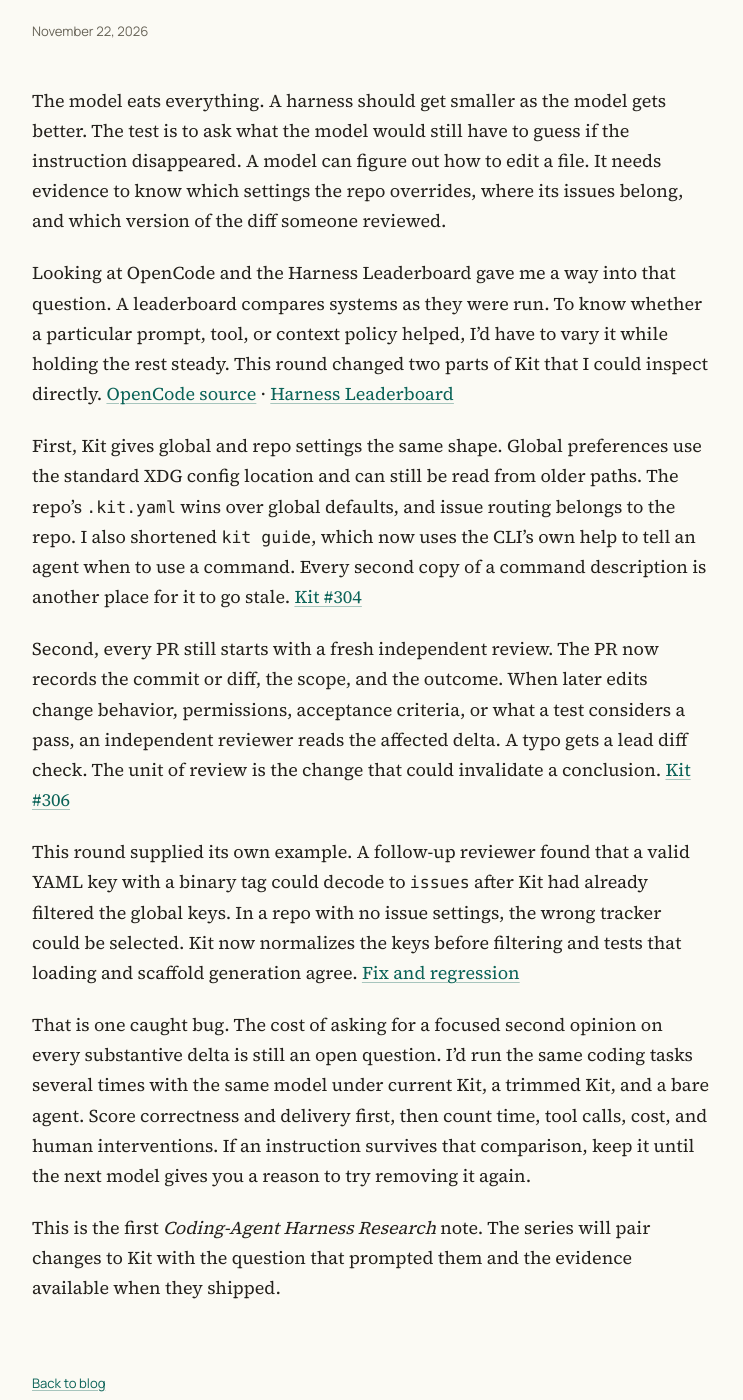
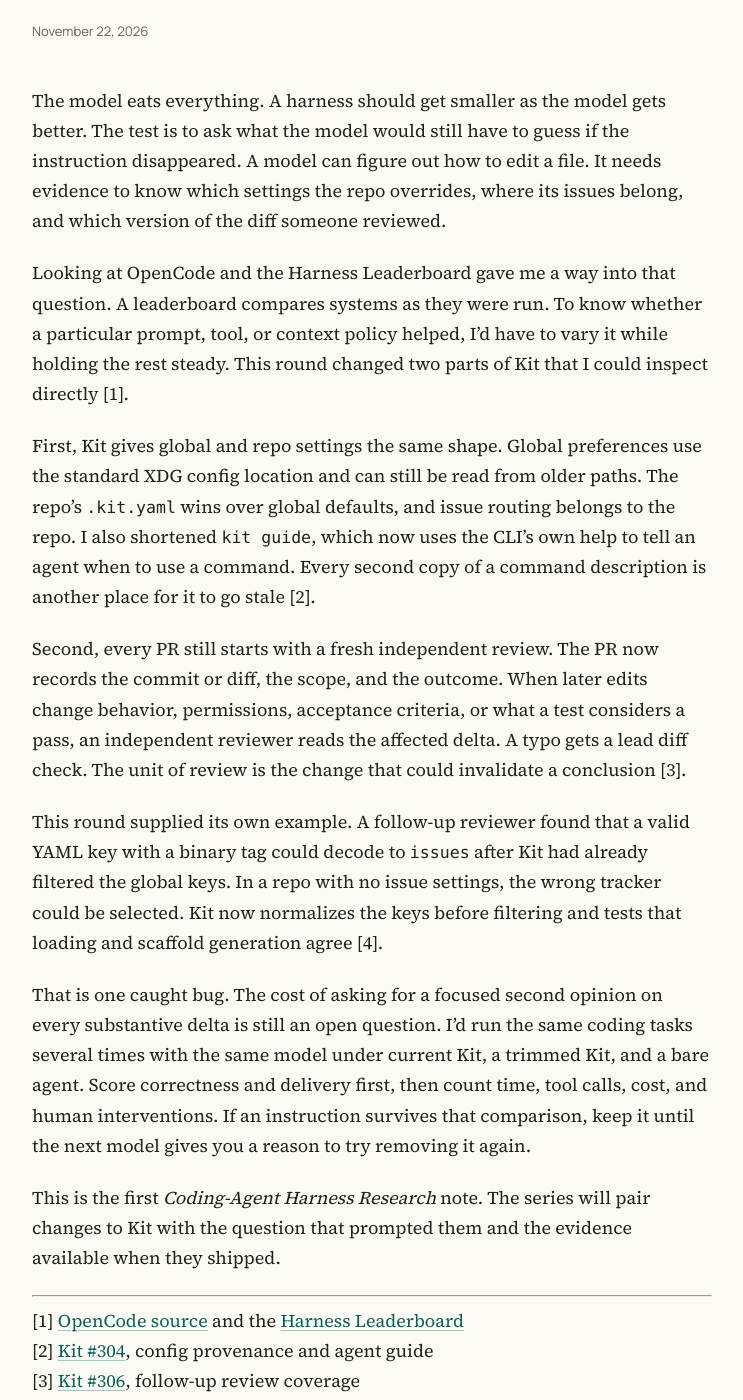
Before and after one commit to jamesonstone/jamesonstone.github.io, a Jekyll site: the page built from _posts/2026-11-22-coding-agent-harness-research-what-the-repo-knows.md, in a window 1280 px wide and 1400 px high, scrolled down 545 px. Shown: the whole window, without its empty margins (268-1011 px from the left). Built offline with Jekyll 4.4.1, drawn with Linux system fonts in a browser that asks for light colours; some of the changed text lies outside the part shown.

Commit message:
docs(GH-118): :memo: follow the site's post reference format

```diff
--- a/_posts/2026-11-22-coding-agent-harness-research-what-the-repo-knows.md
+++ b/_posts/2026-11-22-coding-agent-harness-research-what-the-repo-knows.md
@@ -6,14 +6,21 @@ date: 2026-11-22 07:30:00 -0500
 
 The model eats everything. A harness should get smaller as the model gets better. The test is to ask what the model would still have to guess if the instruction disappeared. A model can figure out how to edit a file. It needs evidence to know which settings the repo overrides, where its issues belong, and which version of the diff someone reviewed.
 
-Looking at OpenCode and the Harness Leaderboard gave me a way into that question. A leaderboard compares systems as they were run. To know whether a particular prompt, tool, or context policy helped, I'd have to vary it while holding the rest steady. This round changed two parts of Kit that I could inspect directly. [OpenCode source](https://github.com/anomalyco/opencode) · [Harness Leaderboard](https://huggingface.co/spaces/joelniklaus/harness-leaderboard)
+Looking at OpenCode and the Harness Leaderboard gave me a way into that question. A leaderboard compares systems as they were run. To know whether a particular prompt, tool, or context policy helped, I'd have to vary it while holding the rest steady. This round changed two parts of Kit that I could inspect directly [1].
 
-First, Kit gives global and repo settings the same shape. Global preferences use the standard XDG config location and can still be read from older paths. The repo's `.kit.yaml` wins over global defaults, and issue routing belongs to the repo. I also shortened `kit guide`, which now uses the CLI's own help to tell an agent when to use a command. Every second copy of a command description is another place for it to go stale. [Kit #304](https://github.com/jamesonstone/kit/pull/304)
+First, Kit gives global and repo settings the same shape. Global preferences use the standard XDG config location and can still be read from older paths. The repo's `.kit.yaml` wins over global defaults, and issue routing belongs to the repo. I also shortened `kit guide`, which now uses the CLI's own help to tell an agent when to use a command. Every second copy of a command description is another place for it to go stale [2].
 
-Second, every PR still starts with a fresh independent review. The PR now records the commit or diff, the scope, and the outcome. When later edits change behavior, permissions, acceptance criteria, or what a test considers a pass, an independent reviewer reads the affected delta. A typo gets a lead diff check. The unit of review is the change that could invalidate a conclusion. [Kit #306](https://github.com/jamesonstone/kit/pull/306)
+Second, every PR still starts with a fresh independent review. The PR now records the commit or diff, the scope, and the outcome. When later edits change behavior, permissions, acceptance criteria, or what a test considers a pass, an independent reviewer reads the affected delta. A typo gets a lead diff check. The unit of review is the change that could invalidate a conclusion [3].
 
-This round supplied its own example. A follow-up reviewer found that a valid YAML key with a binary tag could decode to `issues` after Kit had already filtered the global keys. In a repo with no issue settings, the wrong tracker could be selected. Kit now normalizes the keys before filtering and tests that loading and scaffold generation agree. [Fix and regression](https://github.com/jamesonstone/kit/commit/4b542a404e6e4231ae67499c1ccf726fd1524410)
+This round supplied its own example. A follow-up reviewer found that a valid YAML key with a binary tag could decode to `issues` after Kit had already filtered the global keys. In a repo with no issue settings, the wrong tracker could be selected. Kit now normalizes the keys before filtering and tests that loading and scaffold generation agree [4].
 
 That is one caught bug. The cost of asking for a focused second opinion on every substantive delta is still an open question. I'd run the same coding tasks several times with the same model under current Kit, a trimmed Kit, and a bare agent. Score correctness and delivery first, then count time, tool calls, cost, and human interventions. If an instruction survives that comparison, keep it until the next model gives you a reason to try removing it again.
 
 This is the first *Coding-Agent Harness Research* note. The series will pair changes to Kit with the question that prompted them and the evidence available when they shipped.
+
+---
+
+[1] [OpenCode source](https://github.com/anomalyco/opencode) and the [Harness Leaderboard](https://huggingface.co/spaces/joelniklaus/harness-leaderboard)<br>
+[2] [Kit #304](https://github.com/jamesonstone/kit/pull/304), config provenance and agent guide<br>
+[3] [Kit #306](https://github.com/jamesonstone/kit/pull/306), follow-up review coverage<br>
+[4] [Tagged YAML key fix and regression](https://github.com/jamesonstone/kit/commit/4b542a404e6e4231ae67499c1ccf726fd1524410)
```
